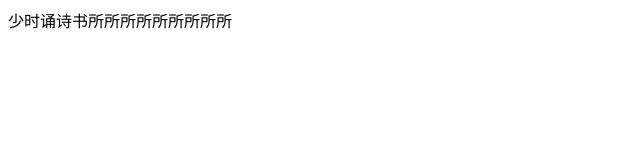
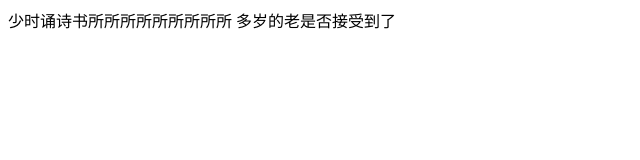
Before and after one commit to HUAMINO/gitProject, a plain HTML site: page login.html in a window 1280 px wide. Shown: the whole page, without its empty margins (0-640 px from the left). Drawn offline with Linux system fonts and the light colour scheme.

Commit message:
login.html公能二还没完80%

```diff
--- a/login.html
+++ b/login.html
@@ -9,5 +9,7 @@
 <body>
     <!-- 功能一 -->
     少时诵诗书所所所所所所所所所
+        <!-- 功能二 -->
+        多岁的老是否接受到了
 </body>
 </html>
```
